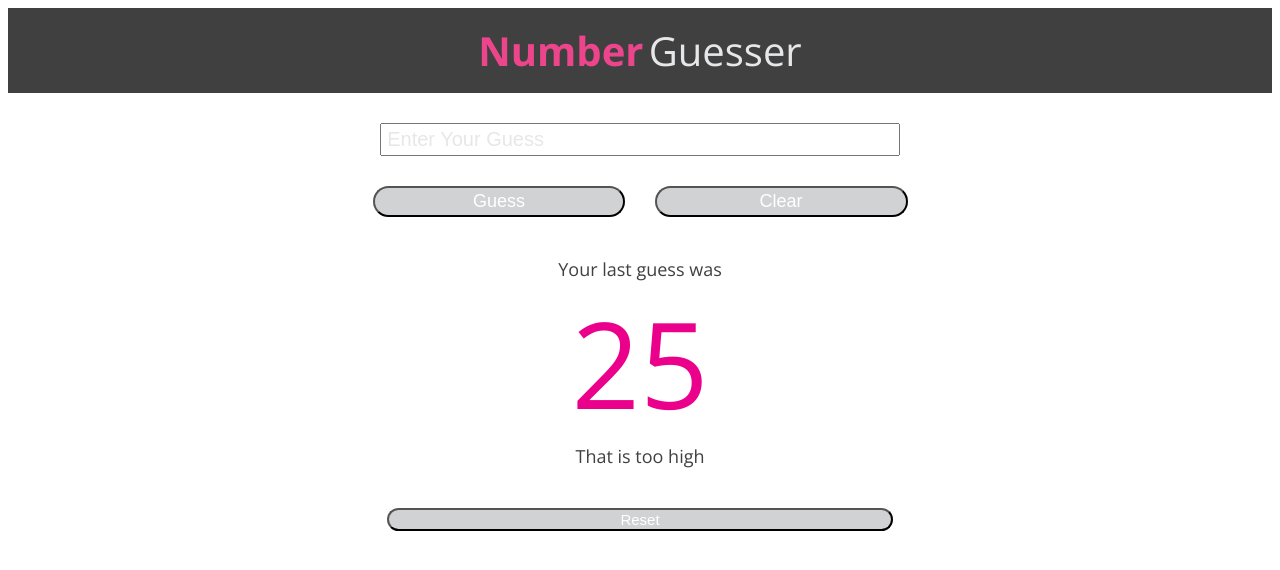
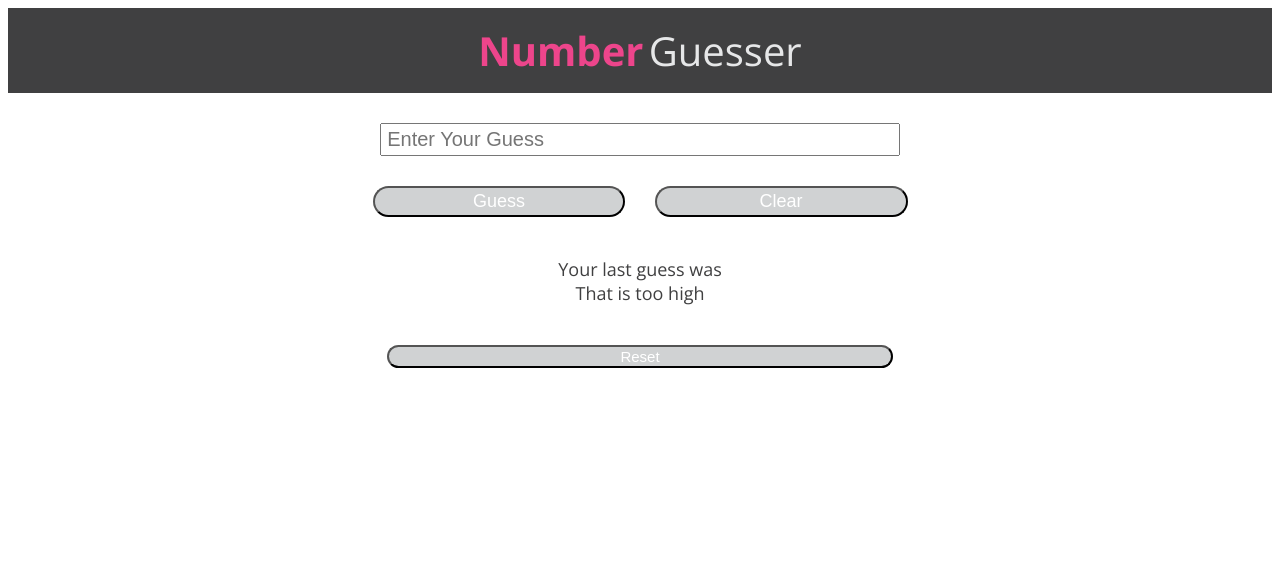
Before and after one commit to ryan-mcneil/number_guesser, a plain HTML site: page index.html in a window 1280 px wide. Both pictures are taken after a click on the button "Guess". Drawn offline with nearby package versions, Linux system fonts and the light colour scheme.

Commit message:
hold random number in state, add functions to buttons

```diff
--- a/index.html
+++ b/index.html
@@ -5,23 +5,23 @@
     <title></title>
     <link rel="stylesheet" type="text/css" href="styles.css">
     <link rel="stylesheet" href="https://fonts.googleapis.com/css?family=Open+Sans:300,400,700"
-    <script src="https://ajax.googleapis.com/ajax/libs/jquery/3.3.1/jquery.min.js"></script>
   </head>
   <body>
     <header>
-      <h1 id="title-1" class="bold">Number </h1>  <h1 id="title-2" class="light"> Guesser</h1>
+      <h1 id="title-1" class="bold">Number</h1>  <h1 id="title-2" class="light">Guesser</h1>
     </header>
     <div class="form">
-      <input type="text" id="input" class="light" value="Enter Your Guess"><br>
+      <input type="text" id="input" class="light" placeholder="Enter Your Guess"><br>
       <button type="button" class="light" id="guess">Guess</button>
       <button type="button" class="light" id="clear">Clear</button>
     </div>
     <div class="feedback">
       <h2 class="light">Your last guess was</h2>
-      <h3 class="light">25</h3>
+      <h3 class="light" id="last"></h3>
       <h2 class="light" id="high-low">That is too high</h2>
     </div>
     <button type="button" id="reset">Reset</button>
+    <script src="https://ajax.googleapis.com/ajax/libs/jquery/3.3.1/jquery.min.js"></script>
+    <script type="text/javascript" src="script.js"></script>
   </body>
-  <script type="text/javascript" src="script.js"></script>
 </html>
--- a/script.js
+++ b/script.js
@@ -0,0 +1,32 @@
+$(document).ready(function(){
+  let actual = randomNumber();
+
+  $('#guess').click(function(){
+    const input = document.getElementById("input").value
+    $('#last').text(input);
+  });
+
+  $('#clear').click(function(){
+    reset();
+  })
+
+  $('#reset').click(function(){
+    reset();
+    actual = randomNumber();
+  })
+
+  function randomNumber () {
+    return Math.floor(Math.random()*100)
+  }
+
+  function reset () {
+    $('h2').text("");
+    $('h3').text("");
+
+  }
+});
+// $(document).ready(function(){
+//   $("p").click(function(){
+//     $(this).css('color', 'red');
+//   });
+// });
```
